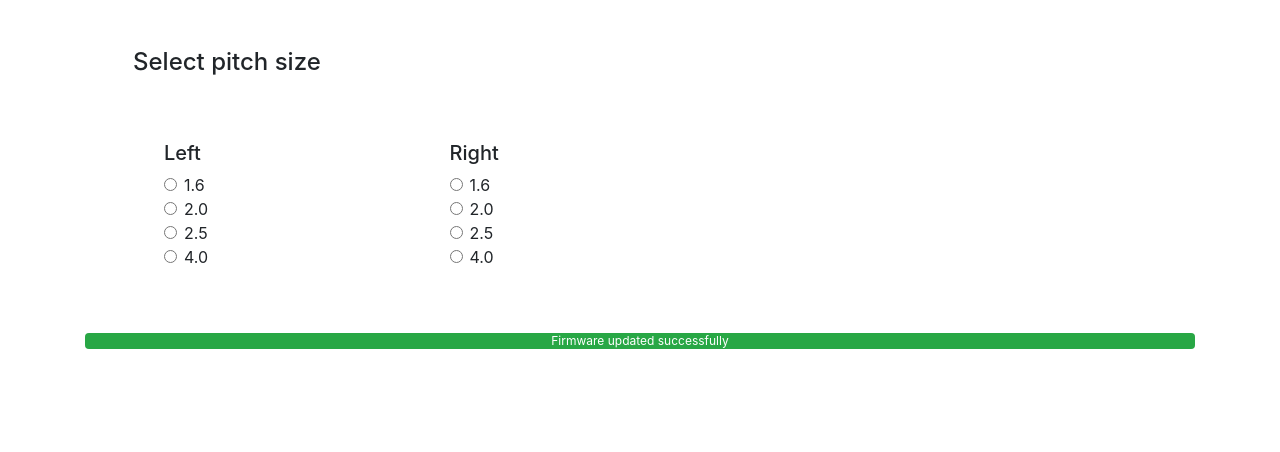
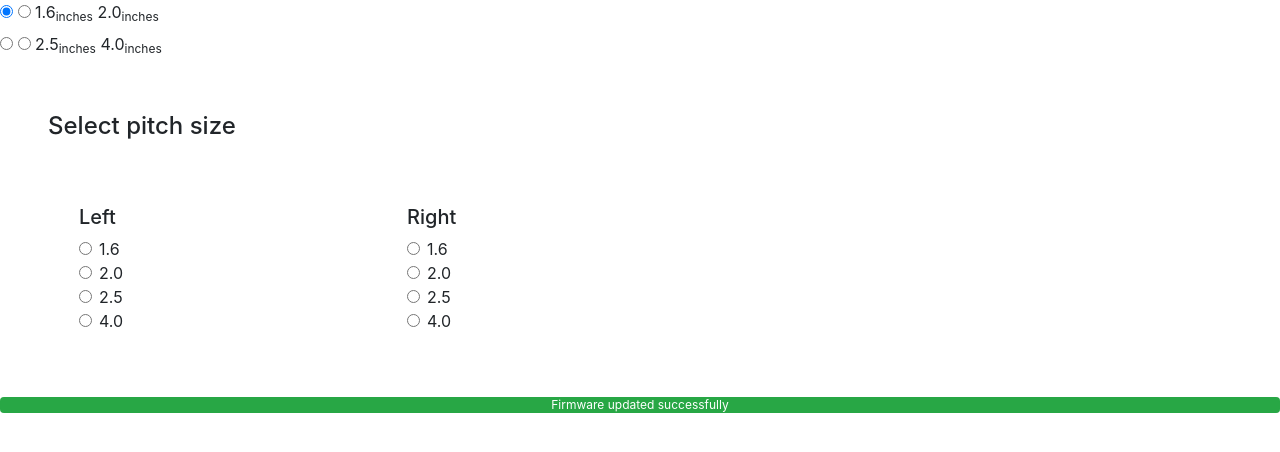
Before and after one commit to maxymapp/vuejs-python-firmware-updater-over-http, a Flask app: page / in a window 1280 px wide. Shown: the top 452 px of the page. Run offline with Flask 2, Linux system fonts and the light colour scheme; data that the repository does not hold is empty; some libraries are stand-ins or nearby versions.

Commit message:
added css for tile selector

```diff
--- a/templates/index.html
+++ b/templates/index.html
@@ -8,6 +8,7 @@
 
     <script src="https://cdn.jsdelivr.net/npm/vue/dist/vue.js"></script>
     <script src="https://cdn.jsdelivr.net/npm/axios/dist/axios.min.js"></script>
+    <link rel="stylesheet" href="{{ url_for('static', filename='css/style.css') }}">
 
     <style>
         div.col-sm-3 {
@@ -138,7 +139,52 @@
     </script>
 </head>
 <body>
-<div id="app" class="container">
+<div id="app">
+    <div class="option-group">
+        <div class="option-container">
+
+            <input class="option-input" checked id="option-1" type="radio" name="options" />
+            <input class="option-input" id="option-2" type="radio" name="options" />
+
+            <label class="option" for="option-1">
+                <span class="option__indicator"></span>
+                <span class="option__label">
+                    1.6<sub>inches</sub>
+                </span>
+            </label>
+
+            <label class="option" for="option-2">
+                <span class="option__indicator"></span>
+                <span class="option__label">
+                    2.0<sub>inches</sub>
+                </span>
+            </label>
+
+        </div>
+    </div>
+    <div class="option-group">
+        <div class="option-container">
+
+            <input class="option-input" id="option-3" type="radio" name="options" />
+            <input class="option-input" id="option-4" type="radio" name="options" />
+
+            <label class="option" for="option-3">
+                <span class="option__indicator"></span>
+                <span class="option__label">
+                    2.5<sub>inches</sub>
+                </span>
+            </label>
+
+            <label class="option" for="option-4">
+                <span class="option__indicator"></span>
+                <span class="option__label">
+                    4.0<sub>inches</sub>
+                </span>
+            </label>
+
+        </div>
+    </div>
+
     <h4 style="margin: 3rem">Select pitch size</h4>
     <div class="row" style="margin: 3rem">
         <div class="col-sm-3">
```
